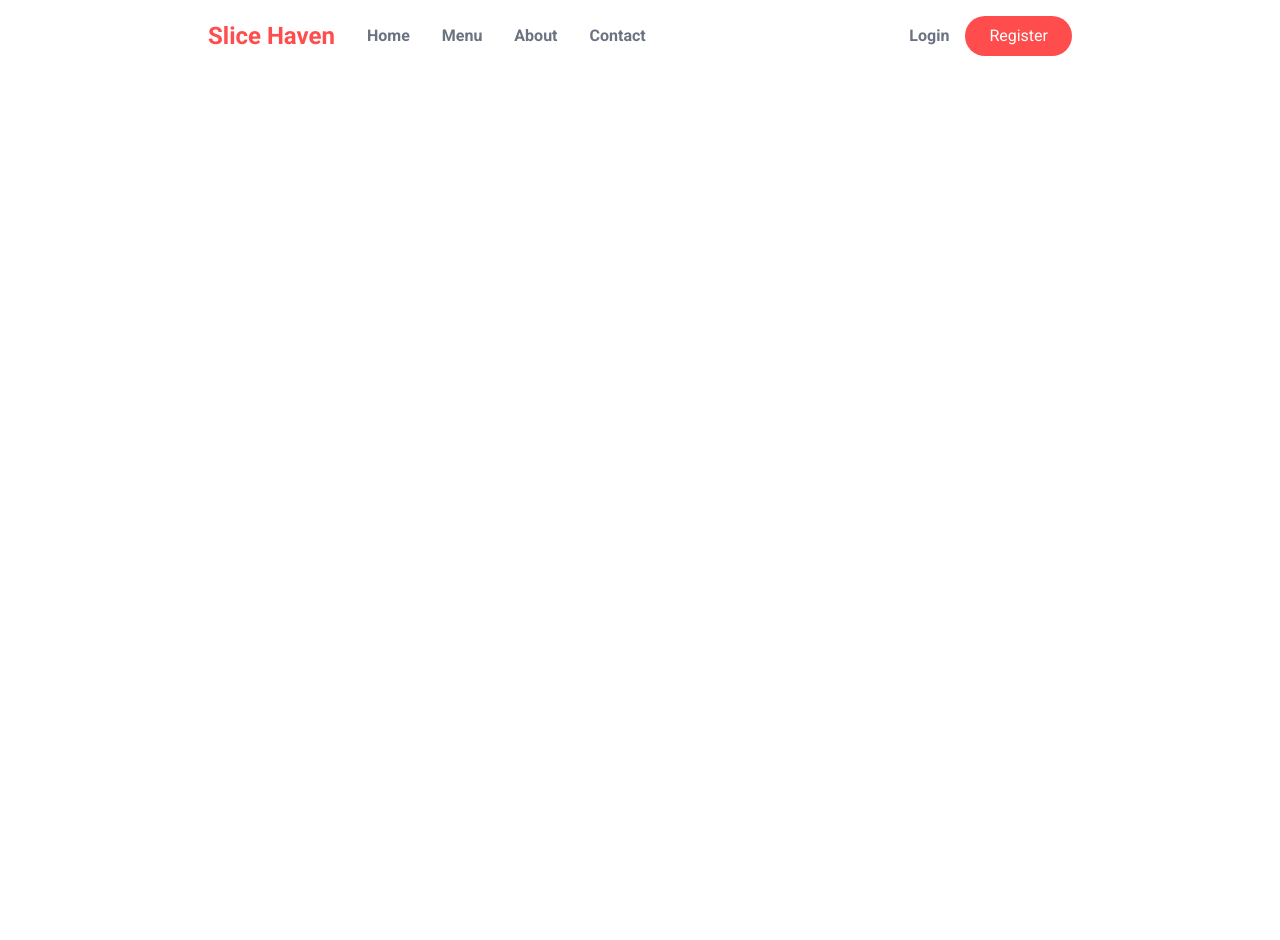
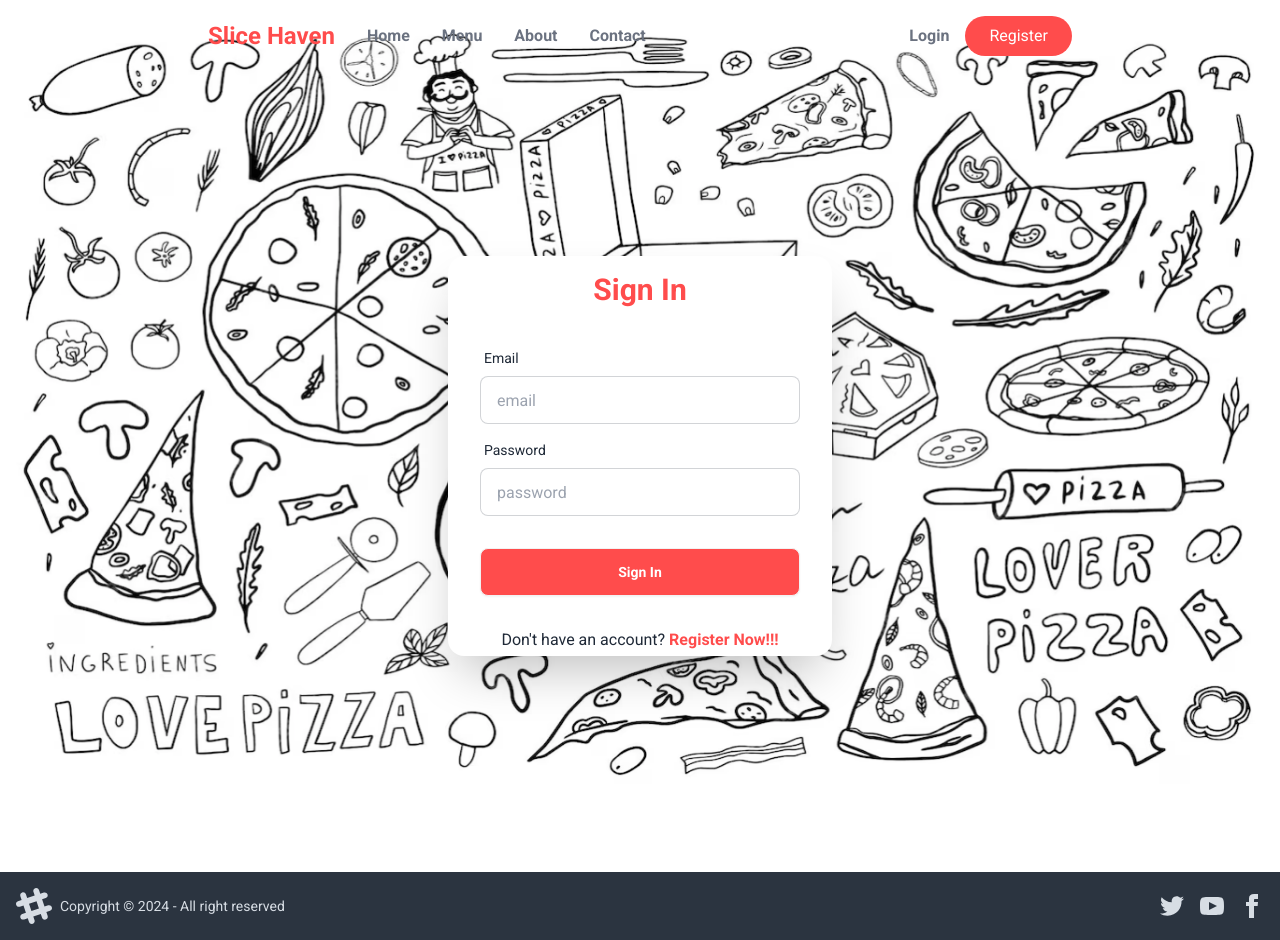
Before and after one commit to Jamanul/slice-haven, a Next.js app: page /signin in a window 1280 px wide. Before the commit the page ends 800 px from the top, so only its background shows below. Built offline with nearby package versions, Linux system fonts and the light colour scheme.

Commit message:
added login functionality and login

```diff
--- a/src/app/api/auth/[...nextauth]/route.js
+++ b/src/app/api/auth/[...nextauth]/route.js
@@ -1,15 +1,38 @@
+import { connectDb } from "@/app/services/connectDb"
 import NextAuth from "next-auth"
 import CredentialsProvider from "next-auth/providers/credentials"
-
+import bcrypt from "bcrypt";
 const handler = NextAuth({
-    secret: "",
+    secret: "h",
     session:{
         strategy: "jwt",
         maxAge: 30*24*60*60
     },
     providers : [
         CredentialsProvider({
-
+            credentials:{
+                email:{},
+                password:{}
+            },
+            async authorize(credentials){
+                const {email,password}= credentials
+                if(!email || !password){
+                    return null
+                }
+                const db =await connectDb()
+                const userCollection = db.collection('users')
+                const currentUser = await userCollection.findOne({email: email})
+                if(!currentUser){
+                    return null
+                }
+                const passwordMatched= bcrypt.compareSync(password, currentUser.password)
+                if(!passwordMatched){
+                    return null
+                }
+                console.log(currentUser)
+                console.log(passwordMatched)
+                return currentUser
+            }
         }),
       ],
     callbacks :{}
--- a/src/app/layout.js
+++ b/src/app/layout.js
@@ -1,6 +1,7 @@
 import { Roboto } from "next/font/google";
 import "./globals.css";
 import Navbar from "@/components/Navbar";
+import Footer from "@/components/Footer";
 
 const roboto = Roboto({ subsets: ["latin"], weight: ['400','500','700','900'] });
 
@@ -18,6 +19,7 @@
         <Navbar/>
         {children}
         </main>
+        <Footer/>
       </body>
     </html>
   );
--- a/src/app/register/api/route.js
+++ b/src/app/register/api/route.js
@@ -14,7 +14,6 @@
         if(exist){
             return Response.json({message: "user Already exist"})
         }
-
         const hashedPassword = bcrypt.hashSync(user.password, 14);
         const newUser = {...user,password: hashedPassword}
         //console.log(newUser)
--- a/src/app/register/page.jsx
+++ b/src/app/register/page.jsx
@@ -1,7 +1,8 @@
 "use client"
 import React from "react";
-import bg from "../../../public/pizzaDoodle.jpg";
+import bg from "../../../public/pizza.PNG";
 import Image from "next/image";
+import Link from "next/link";
 
 const registerPage = () => {
   const handleRegister =async (e) => {
@@ -34,7 +35,7 @@
         alt="pizza"
         className="-z-10 absolute"
         layout="fill"
-        objectFit="cover"
+
       />
       <div className="relative flex items-center justify-center h-screen">
         <div className="card bg-base-100 w-full max-w-sm shrink-0 shadow-2xl">
@@ -92,6 +93,9 @@
               <button className="btn bg-primary text-white">Register</button>
             </div>
           </form>
+          <h2 className="text-center pb-1">
+           Already have an account?  <Link href={"/signin"}><span className="text-primary font-bold">Sign in</span></Link>
+          </h2>
         </div>
       </div>
     </div>
--- a/src/app/signin/page.jsx
+++ b/src/app/signin/page.jsx
@@ -1,10 +1,69 @@
+"use client"
+import Image from 'next/image';
+import bg from "../../../public/pizza.PNG";
 import React from 'react';
+import { signIn } from "next-auth/react";
+import Link from 'next/link';
 
 const page = () => {
+    const handleSignIn= async(e)=>{
+        e.preventDefault()
+        const email =e.target.email.value
+        const password =e.target.password.value
+        const res = await signIn("credentials",{
+            email,
+            password,
+            redirect: false,
+        })
+        console.log(res)
+    }
     return (
-        <div>
+        <div className="">
+      <Image
+        src={bg}
+        alt="pizza"
+        className="-z-10 absolute"
+        layout="fill"
 
+      />
+      <div className="relative flex items-center justify-center h-screen">
+        <div className="card bg-base-100 w-full max-w-sm shrink-0 shadow-2xl">
+          <h2 className="text-primary text-3xl font-bold text-center pt-4">Sign In</h2>
+          <form onSubmit={handleSignIn} className="card-body">
+            <div className="form-control">
+              <label className="label">
+                <span className="label-text">Email</span>
+              </label>
+              <input
+                type="email"
+                placeholder="email"
+                name="email"
+                className="input input-bordered"
+                required
+              />
+            </div>
+            <div className="form-control">
+              <label className="label">
+                <span className="label-text">Password</span>
+              </label>
+              <input
+                type="password"
+                placeholder="password"
+                name="password"
+                className="input input-bordered"
+                required
+              />
+            </div>
+            <div className="form-control mt-6">
+              <button className="btn bg-primary text-white">Sign In</button>
+            </div>
+          </form>
+          <h2 className="text-center pb-1">
+            Don{"'"}t have an account? <span className="text-primary font-bold"><Link href={'/register'}>Register Now!!!</Link></span>
+          </h2>
         </div>
+      </div>
+    </div>
     );
 };
 
--- /dev/null
+++ b/src/components/Footer.jsx
@@ -0,0 +1,59 @@
+import React from 'react';
+
+const Footer = () => {
+    return (
+        <footer className="footer bg-neutral text-neutral-content items-center p-4">
+        <aside className="grid-flow-col items-center">
+          <svg
+            width="36"
+            height="36"
+            viewBox="0 0 24 24"
+            xmlns="http://www.w3.org/2000/svg"
+            fillRule="evenodd"
+            clipRule="evenodd"
+            className="fill-current">
+            <path
+              d="M22.672 15.226l-2.432.811.841 2.515c.33 1.019-.209 2.127-1.23 2.456-1.15.325-2.148-.321-2.463-1.226l-.84-2.518-5.013 1.677.84 2.517c.391 1.203-.434 2.542-1.831 2.542-.88 0-1.601-.564-1.86-1.314l-.842-2.516-2.431.809c-1.135.328-2.145-.317-2.463-1.229-.329-1.018.211-2.127 1.231-2.456l2.432-.809-1.621-4.823-2.432.808c-1.355.384-2.558-.59-2.558-1.839 0-.817.509-1.582 1.327-1.846l2.433-.809-.842-2.515c-.33-1.02.211-2.129 1.232-2.458 1.02-.329 2.13.209 2.461 1.229l.842 2.515 5.011-1.677-.839-2.517c-.403-1.238.484-2.553 1.843-2.553.819 0 1.585.509 1.85 1.326l.841 2.517 2.431-.81c1.02-.33 2.131.211 2.461 1.229.332 1.018-.21 2.126-1.23 2.456l-2.433.809 1.622 4.823 2.433-.809c1.242-.401 2.557.484 2.557 1.838 0 .819-.51 1.583-1.328 1.847m-8.992-6.428l-5.01 1.675 1.619 4.828 5.011-1.674-1.62-4.829z"></path>
+          </svg>
+          <p>Copyright © {new Date().getFullYear()} - All right reserved</p>
+        </aside>
+        <nav className="grid-flow-col gap-4 md:place-self-center md:justify-self-end">
+          <a>
+            <svg
+              xmlns="http://www.w3.org/2000/svg"
+              width="24"
+              height="24"
+              viewBox="0 0 24 24"
+              className="fill-current">
+              <path
+                d="M24 4.557c-.883.392-1.832.656-2.828.775 1.017-.609 1.798-1.574 2.165-2.724-.951.564-2.005.974-3.127 1.195-.897-.957-2.178-1.555-3.594-1.555-3.179 0-5.515 2.966-4.797 6.045-4.091-.205-7.719-2.165-10.148-5.144-1.29 2.213-.669 5.108 1.523 6.574-.806-.026-1.566-.247-2.229-.616-.054 2.281 1.581 4.415 3.949 4.89-.693.188-1.452.232-2.224.084.626 1.956 2.444 3.379 4.6 3.419-2.07 1.623-4.678 2.348-7.29 2.04 2.179 1.397 4.768 2.212 7.548 2.212 9.142 0 14.307-7.721 13.995-14.646.962-.695 1.797-1.562 2.457-2.549z"></path>
+            </svg>
+          </a>
+          <a>
+            <svg
+              xmlns="http://www.w3.org/2000/svg"
+              width="24"
+              height="24"
+              viewBox="0 0 24 24"
+              className="fill-current">
+              <path
+                d="M19.615 3.184c-3.604-.246-11.631-.245-15.23 0-3.897.266-4.356 2.62-4.385 8.816.029 6.185.484 8.549 4.385 8.816 3.6.245 11.626.246 15.23 0 3.897-.266 4.356-2.62 4.385-8.816-.029-6.185-.484-8.549-4.385-8.816zm-10.615 12.816v-8l8 3.993-8 4.007z"></path>
+            </svg>
+          </a>
+          <a>
+            <svg
+              xmlns="http://www.w3.org/2000/svg"
+              width="24"
+              height="24"
+              viewBox="0 0 24 24"
+              className="fill-current">
+              <path
+                d="M9 8h-3v4h3v12h5v-12h3.642l.358-4h-4v-1.667c0-.955.192-1.333 1.115-1.333h2.885v-5h-3.808c-3.596 0-5.192 1.583-5.192 4.615v3.385z"></path>
+            </svg>
+          </a>
+        </nav>
+      </footer>
+    );
+};
+
+export default Footer;
```
Also changed, not shown: public/pizza.PNG (added).
